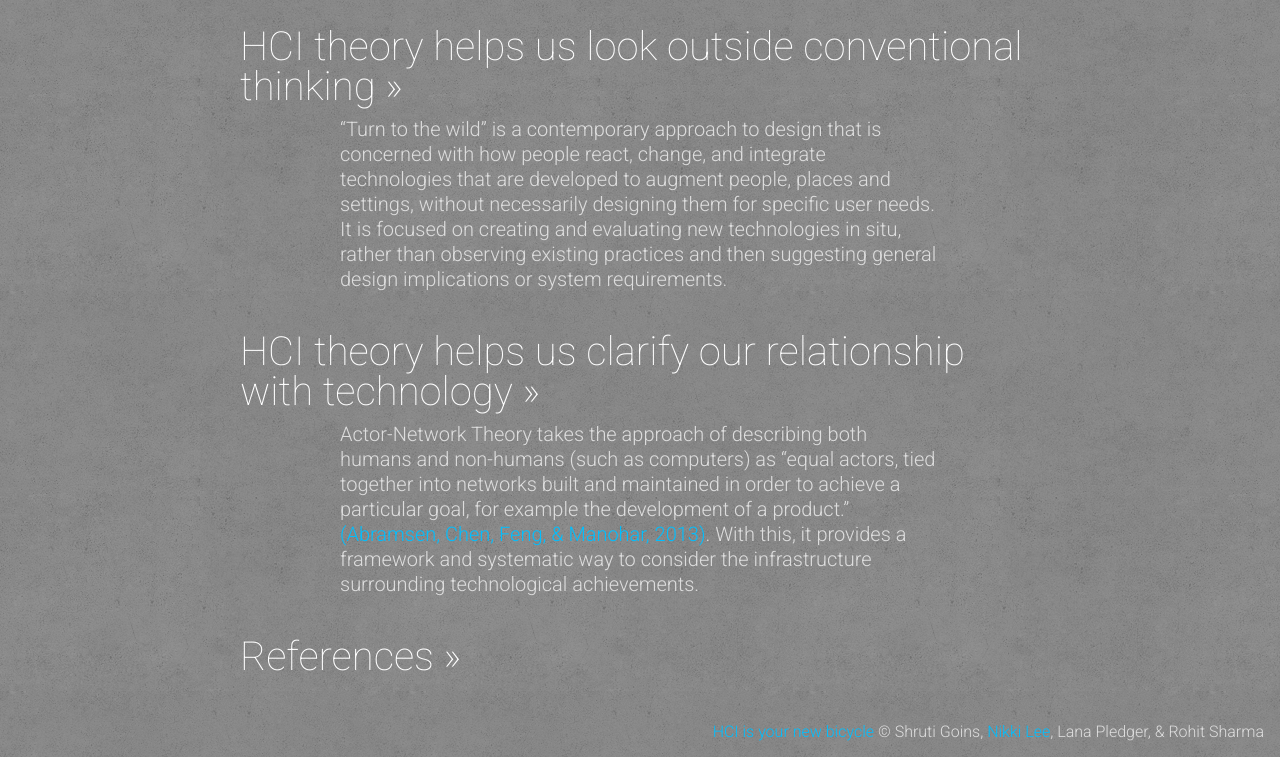
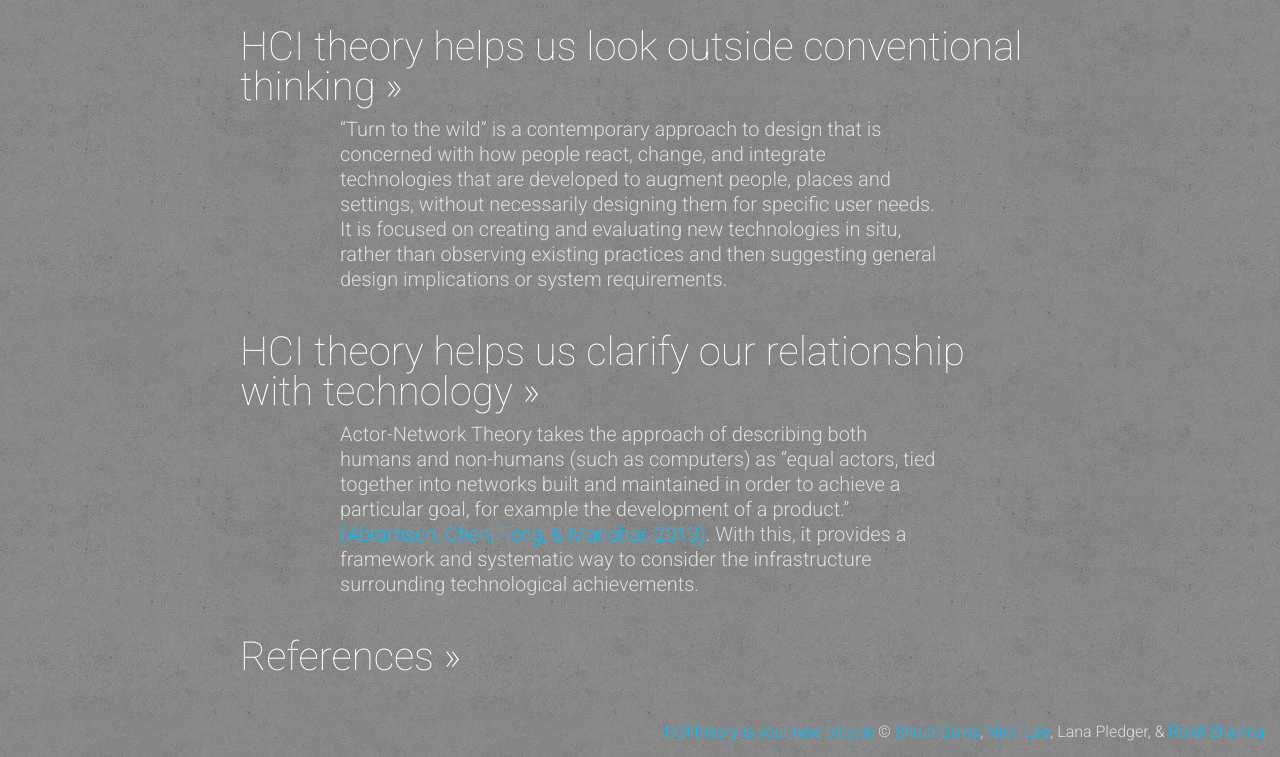
Before and after one commit to nkkl/hcitheory, a plain HTML site: page all.html in a window 1280 px wide. Shown: the part 1509-2266 px from the top of the page. Drawn offline with nearby package versions, Linux system fonts and the light colour scheme.

Commit message:
Updated footer on "all" page

```diff
--- a/all.html
+++ b/all.html
@@ -42,7 +42,7 @@
 		</div>
 
 		<div id="footer">
-			<a href="">HCI is your new bicycle</a> &copy; Shruti Goins, <a href="http://nicoleblee.com">Nikki Lee</a>, Lana Pledger, &amp; Rohit Sharma
+			<a href="">HCI theory is your new bicycle</a> &copy; <a href="http://shrutigoins.me">Shruti Goins</a>, <a href="http://nicoleblee.com">Nikki Lee</a>, Lana Pledger, &amp; <a href="http://twitter.com/robohit">Rohit Sharma</a>
 		</div>
 	</div>
 </body>
```
